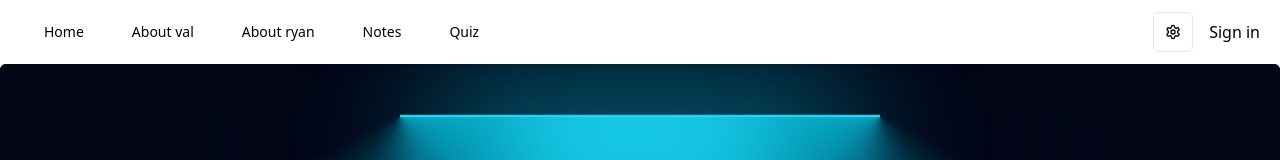
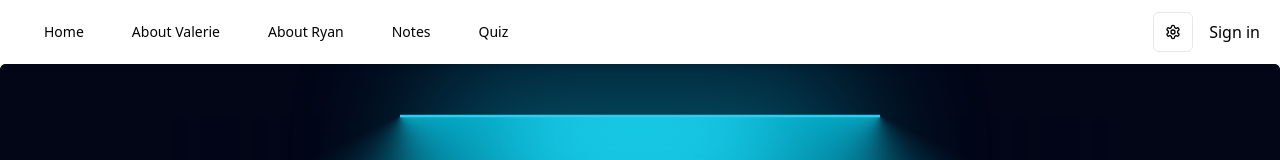
Before and after one commit to zeniafoo/ryan_heartcode, a Next.js app in the folder my-app/: page /about-val in a window 1280 px wide. Shown: the top 160 px of the page. Built offline with nearby package versions, Linux system fonts and the light colour scheme; no server answers.

Commit message:
navbar text edit

```diff
--- a/my-app/src/components/navbar/navigation-menu.tsx
+++ b/my-app/src/components/navbar/navigation-menu.tsx
@@ -38,14 +38,14 @@ export function NavigationBar() {
                 <NavigationMenuItem className="m-2">
                     <Link href="/about-val" legacyBehavior passHref>
                         <NavigationMenuLink className={navigationMenuTriggerStyle()}>
-                            About val
+                            About Valerie
                         </NavigationMenuLink>
                     </Link>
                 </NavigationMenuItem>
                 <NavigationMenuItem className="m-2">
                     <Link href="/about-ryan" legacyBehavior passHref>
                         <NavigationMenuLink className={navigationMenuTriggerStyle()}>
-                            About ryan
+                            About Ryan
                         </NavigationMenuLink>
                     </Link>
                 </NavigationMenuItem>
```
